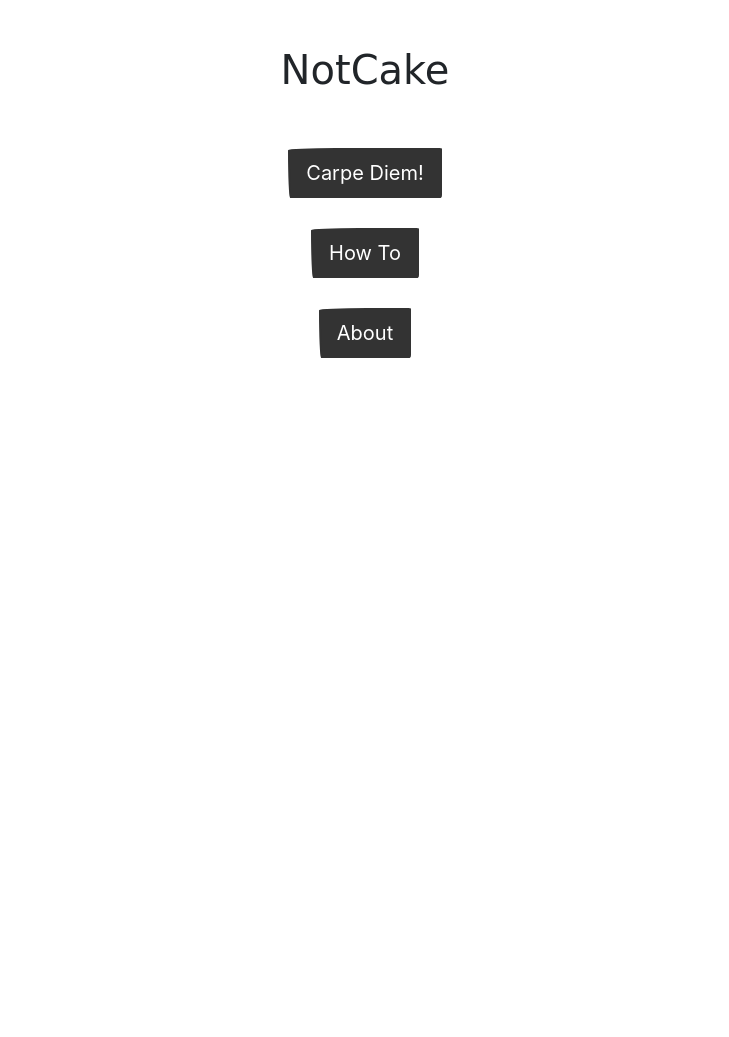
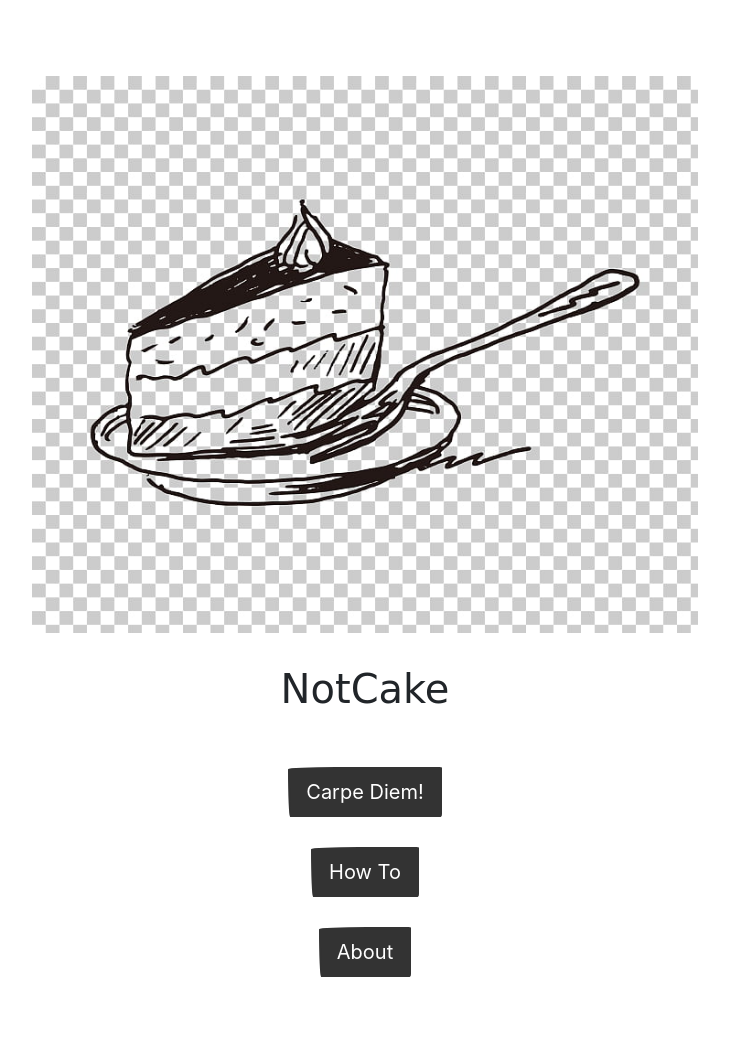
Before and after one commit to ngrayluna/NotCake, a Flask app: page / in a window 1280 px wide. Shown: the whole page, without its empty margins (275-1004 px from the left). Before the commit the page ends 358 px from the top, so only its background shows below. Run offline with Flask 2, Linux system fonts and the light colour scheme; some libraries are stand-ins or nearby versions; some web fonts are replaced.

Commit message:
added tmp photo to App

```diff
--- a/NotCakeFlask/templates/home.html
+++ b/NotCakeFlask/templates/home.html
@@ -13,10 +13,19 @@
 </head>
 <body>
 
+ <!-- Insert Logo here-->
 
 
+ <div style="text-align: center; margin-top:60px; margin-bottom:60px" class="container" >
 
- <div style="text-align: center; margin-top:30px" class="container" >
+
+    <div class="row">
+      <dir class= "col-md-12">
+        <img src="./static/images/cafe-chocolate-cake.jpg" style="width:60%" class="img-fluid" alt="Responsive image">
+      </dir>
+    </div>
+
+
     <div class="row">
       <dir class= "col-md-12">
         <h1>NotCake</h1>
```
Also changed, not shown: NotCakeFlask/static/images/cafe-chocolate-cake.jpg (added), README.md.
